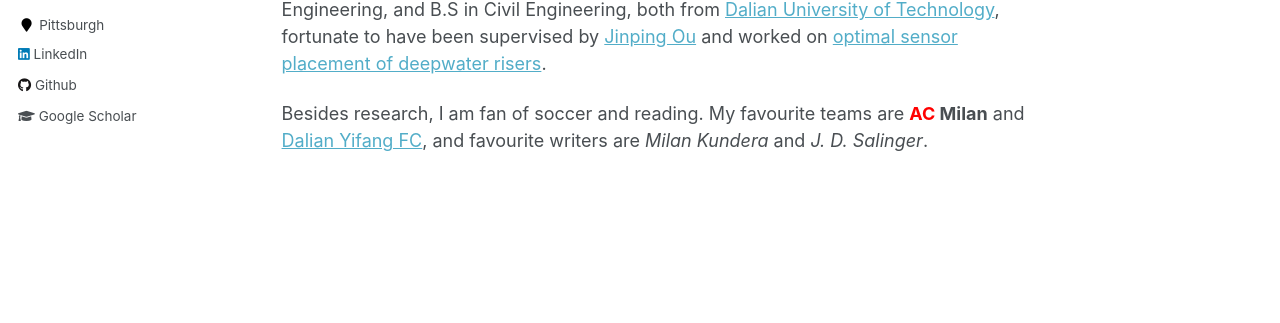
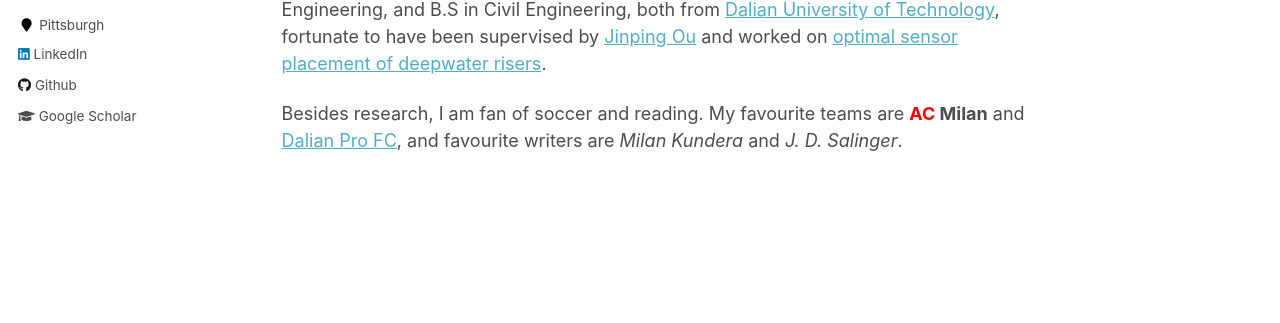
Before and after one commit to milanlx/milanlx.github.io, a Jekyll site: the page built from _pages/about.md, in a window 1280 px wide. Shown: the part 400-723 px from the top of the page. Built offline with Jekyll 4.4.1, drawn with Linux system fonts in a browser that asks for light colours.

Commit message:
Update about.md

```diff
--- a/_pages/about.md
+++ b/_pages/about.md
@@ -16,4 +16,4 @@ Interpretable Model Predictive Control; Spatial-temporal modeling of interdepend
 My current research focuses on the automatic modeling of HVAC systems, and implementing interpretable Model Predictive Control policies that can be integrated with existing building control frameworks. Before coming to CMU, I obtained M.S. in Structural Engineering, and B.S in Civil Engineering, both from [Dalian University of Technology](https://en.dlut.edu.cn/), fortunate to have been supervised by [Jinping Ou](http://homepage.hit.edu.cn/oujinping) and worked on [optimal sensor placement of deepwater risers](https://milanlx.github.io/files/Master%20Dissertation%20(original).pdf).
 
 Besides research, I am fan of soccer and reading. My favourite teams are **<span style="color: red"> AC </span> Milan**
- and [Dalian Yifang FC](http://www.dlyffc.com/), and favourite writers are *Milan Kundera* and *J. D. Salinger*.
+ and [Dalian Pro FC](http://www.dlpro.com.cn/), and favourite writers are *Milan Kundera* and *J. D. Salinger*.
```
